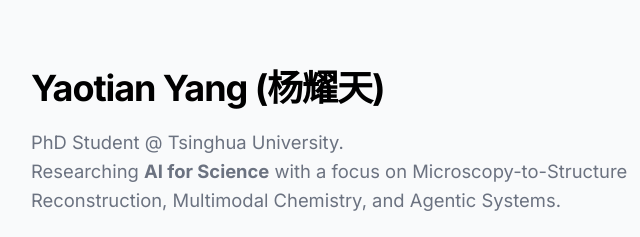
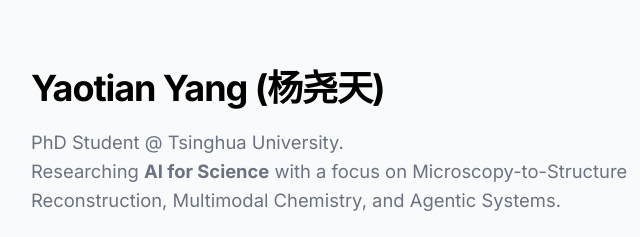
Before and after one commit to yyt-2378/yyt-2378.github.io, a plain HTML site: page index.html in a window 1280 px wide. Shown: the top 237 px of the page, 179-819 px from the left. Drawn offline with Linux system fonts and the light colour scheme.

Commit message:
Update index.html

```diff
--- a/index.html
+++ b/index.html
@@ -140,7 +140,7 @@
   <div class="container">
 
     <header>
-      <h1 class="name">Yaotian Yang (杨耀天)</h1>
+      <h1 class="name">Yaotian Yang (杨尧天)</h1>
       <p class="bio">
         PhD Student @ Tsinghua University. <br>
         Researching <b>AI for Science</b> with a focus on Microscopy-to-Structure Reconstruction, Multimodal Chemistry, and Agentic Systems.
@@ -231,4 +231,5 @@
 
   <script>document.getElementById('year').textContent = new Date().getFullYear();</script>
 </body>
+
 </html>
```
